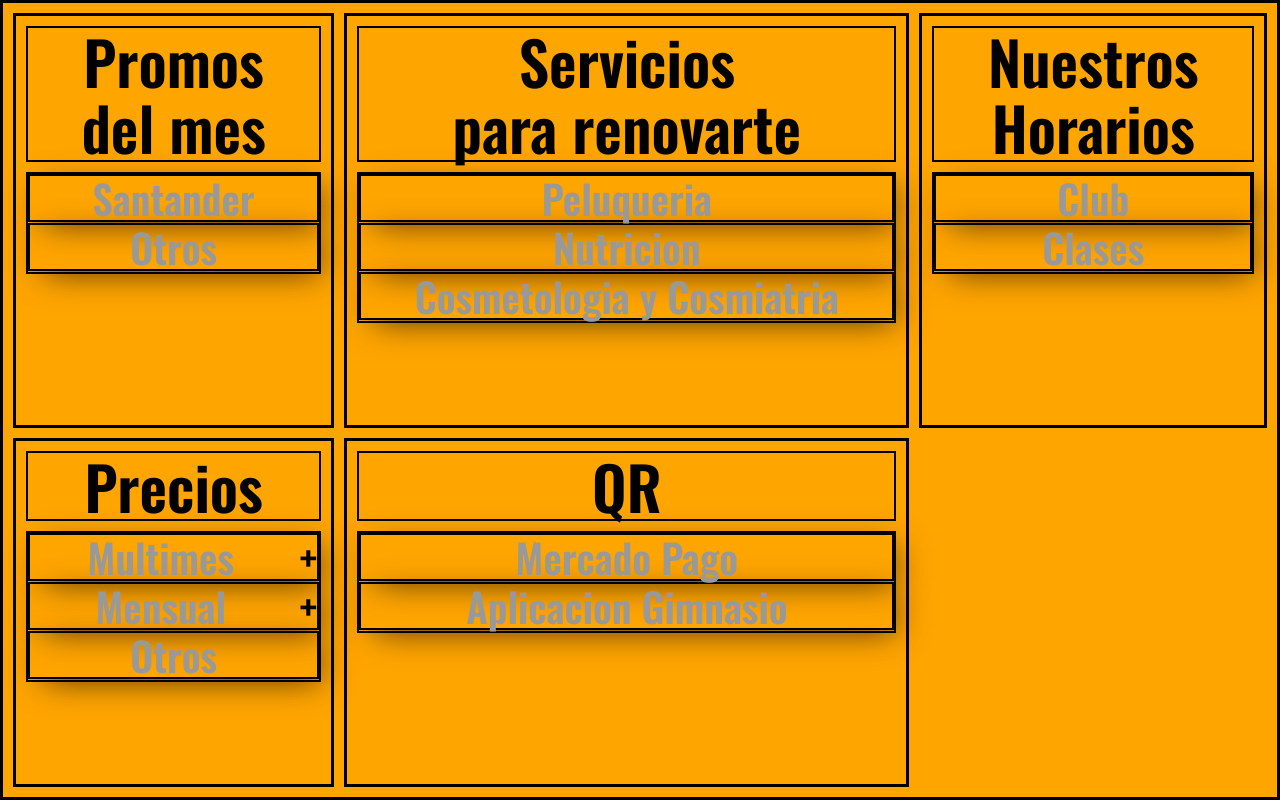
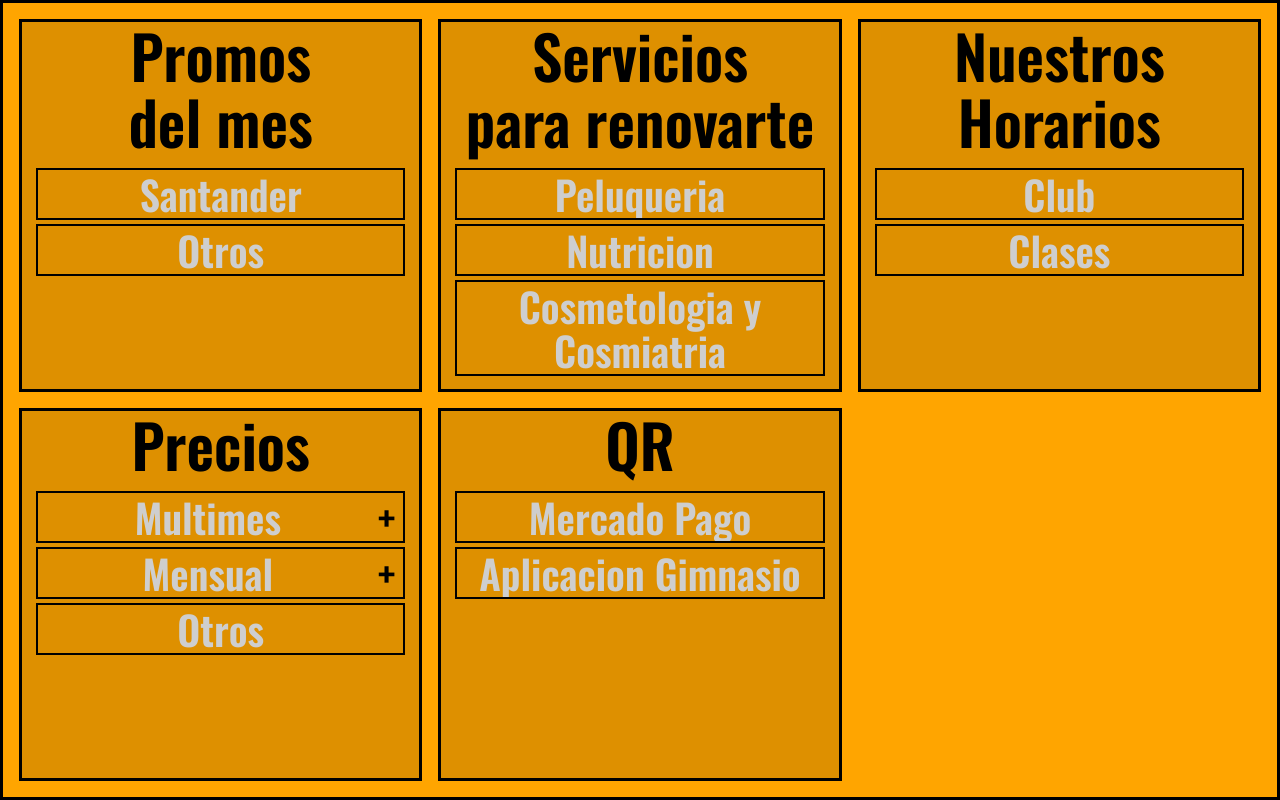
Before and after one commit to RodrigoCarrio/PIEDEMONTE-Club-Boutique---Page, a plain HTML site: page index.html in a window 1280 px wide. Drawn offline with nearby package versions, Linux system fonts and the light colour scheme.

Commit message:
correcciones

```diff
--- a/index.html
+++ b/index.html
@@ -11,19 +11,15 @@
     <title>Document</title>
 </head>
 <body>
-    <main>
-        <section>
-            <div class="container">
+    <main class="container">
 
         <!--Grupo Promociones-->
-                <div class="container_info">
-                    <h2 class="container_title">Promos<br> del mes</h2>
-                    <div class="container_items">
-                        <ul class="container_items-list">
-                            <li class="hola "><a href="https://www.getnet.com.ar/promociones-para-tus-clientes" target="_blank">Santander</a></li>
-                            <li class="hola " onclick="mostrarInformacionOculta('info_promos')">Otros</li>
+        <div class="card">
+            <h2 class="card__title">Promos<br> del mes</h2>
+                <ul class="card__items">
+                    <li><a class="card__item" href="https://www.getnet.com.ar/promociones-para-tus-clientes" target="_blank">Santander</a></li>
+                    <li class="card__item" onclick="mostrarInformacionOculta('info_promos')">Otros</li>
                 </ul>
-                    </div>
 
             <!--Grupo Oculto. Otros-->
             <div class="container_hide info_promos" style="display: none;">
@@ -71,26 +67,22 @@
         </div>
 
         <!--Grupo Servicios-->
-                <div class="container_info">
-                    <h2 class="container_title">Servicios<br>para renovarte</h2>
-                    <div class="container_items">
-                        <ul class="container_items-list">
-                            <li class="hola ">Peluqueria</li>
-                            <li class="hola ">Nutricion</li>
-                            <li class="hola ">Cosmetologia y Cosmiatria</li>
+        <div class="card">
+            <h2 class="card__title">Servicios<br>para renovarte</h2>
+                <ul class="card__items">
+                    <li class="card__item ">Peluqueria</li>
+                    <li class="card__item ">Nutricion</li>
+                    <li class="card__item ">Cosmetologia y Cosmiatria</li>
                 </ul>
-                    </div>
         </div>
 
         <!--Grupo Horarios-->
-                <div class="container_info">
-                    <h2 class="container_title">Nuestros<br>Horarios</h2>
-                    <div class="container_items">
-                        <ul class="container_items-list">
-                            <li class="hola " onclick="mostrarInformacionOculta('info_horarios-club')">Club</li>
-                            <li class="hola " onclick="mostrarInformacionOculta('info_horarios-clases')">Clases</li>
+        <div class="card">
+            <h2 class="card__title">Nuestros<br>Horarios</h2>
+                <ul class="card__items">
+                    <li class="card__item " onclick="mostrarInformacionOculta('info_horarios-club')">Club</li>
+                    <li class="card__item " onclick="mostrarInformacionOculta('info_horarios-clases')">Clases</li>
                 </ul>
-                    </div>
 
             <!--Grupo Oculto. Horarios Club-->
             <div class="container_hide info_horarios-club" style="display: none;">
@@ -155,18 +147,17 @@
         </div>
 
         <!--Grupo Precios-->
-                <div class="container_info">
-                    <h2 class="container_title">Precios</h2>
-                    <div class="container_items">
-                        <ul class="container_items-list">
-                            <li class="hola accordion" onclick="mostrarInformacion('info_multimes')">Multimes</li>
+        <div class="card">
+            <h2 class="card__title">Precios</h2>
+                <ul class="card__items">
+                    <li class="card__item accordion" onclick="mostrarInformacion('info_multimes')">Multimes</li>
                     <!--Grupo Oculto. Multimes-->
                     <div class="accordion-content info_multimes" style="display: none;">
                         <h1 onclick="mostrarInformacionOculta('info_multimes-libre')">Multimes Libre</h1>
                         <h1 onclick="mostrarInformacionOculta('info_multimes-estandar')">Multimes Estandar</h1>
                     </div>
 
-                            <li class="hola accordion" onclick="mostrarInformacion('info_mensual')">Mensual</li>
+                    <li class="card__item accordion" onclick="mostrarInformacion('info_mensual')">Mensual</li>
                     <!--Grupo Oculto. Mensual-->
                     <div class="accordion-content info_mensual" style="display: none;">
                         <h1 onclick="mostrarInformacionOculta('info_mensual-libre')">Mensual Libre</h1>
@@ -174,10 +165,8 @@
                     </div>
 
                     <!--Acá iría el diario, semanal y quincenal-->
-                            <li class="hola" onclick="mostrarInformacionOculta('otros_precios')">Otros</li>
-
+                    <li class="card__item" onclick="mostrarInformacionOculta('otros_precios')">Otros</li>
                 </ul>
-                    </div>
 
             <!--Grupo Oculto. Precios Multimes Libre-->
             <div class="container_hide info_multimes-libre" style="display: none;">
@@ -374,24 +363,20 @@
         </div>
 
         <!--Grupo Codigos-->
-                <div class="container_info">
-                    <h2 class="container_title">QR</h2>
-                    <div class="container_items">
-                        <ul class="container_items-list">
-                            <li class="hola ">Mercado Pago</li>
-                            <li class="hola  ">Aplicacion Gimnasio</li>
+        <div class="card">
+            <h2 class="card__title">QR</h2>
+                <ul class="card__items">
+                    <li class="card__item ">Mercado Pago</li>
+                    <li class="card__item  ">Aplicacion Gimnasio</li>
                 </ul>
         </div>
-                </div>
-            </div>
-        </section>
     </main>
 
     <script>
-        var permitirClic = true;
+        let permitirClic = true;
 
         function mostrarInformacion(accordion, elemento) {
-            var containers = document.querySelectorAll(".accordion-content");
+            let containers = document.querySelectorAll(".accordion-content");
             containers.forEach(function(container) {
                 if (container.classList.contains(accordion)) {
                     if (container.style.display === "none" && permitirClic) {
@@ -418,7 +403,7 @@
             });
 
             // Desactivar los clics en todos los elementos de la lista
-            const listaItems = document.querySelectorAll('.hola');
+            const listaItems = document.querySelectorAll('.card__item');
             listaItems.forEach(item => {
                 item.style.pointerEvents = 'none';
             });
@@ -441,7 +426,7 @@
             });
 
             // Activar los clics en todos los elementos de la lista
-            const listaItems = document.querySelectorAll('.hola');
+            const listaItems = document.querySelectorAll('.card__item');
             listaItems.forEach(item => {
                 item.style.pointerEvents = 'auto';
             });
--- a/styles.css
+++ b/styles.css
@@ -17,6 +17,7 @@
     padding: 0;
     margin: 0;
     box-sizing: border-box;
+    /* outline: 1px solid red; */
 }
 
 body {
@@ -25,63 +26,65 @@ body {
 
 a {
     text-decoration: none;
-    color: #999999;
 }
 
-
+li {
+    list-style: none;
+}
 
 /* Estilos aplicados del contenedor */
 .container {
     display: grid;
-    grid-template-columns: auto auto auto;
-    grid-template-rows: auto auto;
-    gap: 10px;
+    grid-template-columns: repeat(3, 1fr);
+    grid-template-rows: minmax(1px, 1fr) 1fr;
+    gap: 1rem;
     border: 3px solid black;
-    padding: 10px;
+    padding: 1rem;
     width: 100vw;
     height: 100vh;
 }
 
-.container_info {
+.card {
     border: 3px solid black;
-    padding: 10px;
+    padding: 0 1rem 1rem;
+    text-align: center;
+    background-color: rgb(222, 144, 0);
 }
 
-.container_title {
+.card__title {
     font-family: 'Oswald', sans-serif;
     font-weight: 600;
     font-size: 60px;
-    border: 2px solid black;
+    /* border: 2px solid black; */
     line-height: 1.1;
-    text-align: center;
 }
 
-.container_items {
-    border: 2px solid black;
-    margin-top: 10px;
+.card__items {
+    /* border: 2px solid black; */
+    margin-top: 1rem;
+    display: flex;
+    flex-direction: column;
+    gap: .5rem;
 }
 
-.container_items-list {
-    text-align: center;
-}
-
-.hola {
+.card__item {
+    display: block;
+    width: 100%;
     cursor: pointer;
-    list-style: none;
     font-family: 'Oswald', sans-serif;
     font-weight: 700;
     font-size: 40px;
-    color: #999999;
-    border: 2px solid black;
+    color: #cecece;
+    outline: 2px solid black;
+    padding: 2px 0;
     line-height: 1.1;
-    margin-bottom: 1px;
+    /* margin-bottom: 1px; */
     transition: all 0.4s ease-out;
-    box-shadow: 8px 8px 34px -8px rgba(0, 0, 0, 0.75);
+    /* box-shadow: 8px 8px 34px -8px rgba(0, 0, 0, 0.75); */
 }
 
 
-
-.active, .hola:hover, .accordion:hover {
+.active, .card__item:hover, .accordion:hover {
     background-color: #426ef0;
 }
 
@@ -89,7 +92,7 @@ a {
     content: "\002B";
     color: black;
     float: right;
-    margin-left: 0.5rem;
+    margin-right: 0.5rem;
 }
 
 .active::after {
@@ -99,14 +102,13 @@ a {
 .accordion-content {
     padding: 0 1rem;
     background-color: #222;
-    color: #aaa;
+    color: #cecece;
     transition: 0.4s ease-out;
 }
 
 .accordion-content h1 {
-    margin: 1rem 0;
+    margin: .75rem 0;
     cursor: pointer;
-
 }
 
 .container_hide {
@@ -138,7 +140,7 @@ a {
 }
 
 .container_hide-info {
-    padding: 10px;
+    padding: 1rem;
 }
 
 .container_hide-info-list {
@@ -239,7 +241,7 @@ a {
     display: grid;
     grid-template-columns: auto auto auto;
     padding: 30px;
-    gap: 10px;
+    gap: 1rem;
 }
 
 .multimes__content {
@@ -260,13 +262,11 @@ a {
     font-size: 50px;
     font-weight: 400;
     line-height: 1;
-
 }
 
 .multimes__info {
     border-left: 5px solid #D68A3E;
-    padding-left: 10px;
-
+    padding-left: 1rem;
 }
 
 .multimes__info-title {
@@ -284,11 +284,11 @@ a {
 
 @media (max-width: 768px) {
     /* Estilos aplicados para dispositivos con un ancho máximo de 768px */
-    .container_title {
+    .card__title {
         font-size: 50px;
     }
 
-    .hola {
+    .card__item {
         font-size: 30px;
     }
   }
```
Lines whose indentation alone changed are shown as unchanged.
